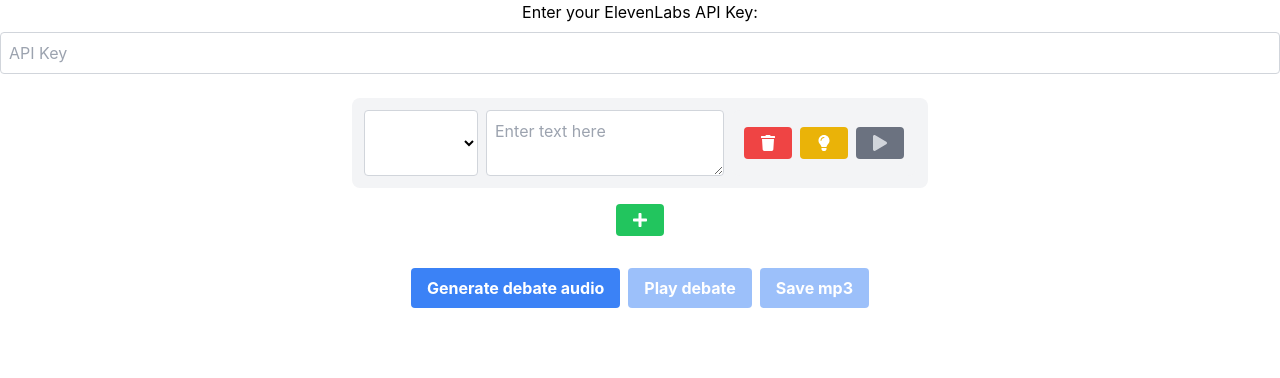
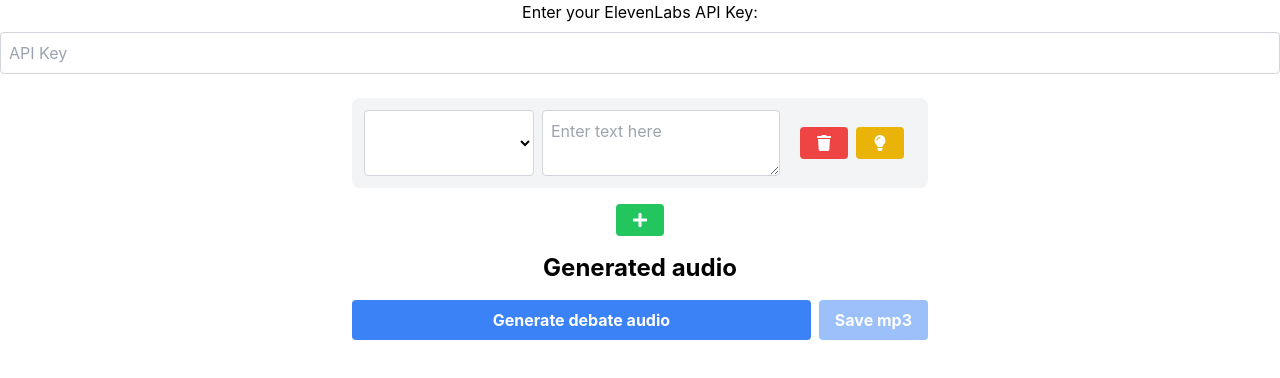
Before and after one commit to szulcmaciej/debater, a React (Create React App) app: page / in a window 1280 px wide. Both pictures are taken after a click on the button 640 px from the left and 114 px from the top of the page. Shown: the top 378 px of the page. Built offline with nearby package versions, Linux system fonts and the light colour scheme.

Commit message:
add audio players

```diff
--- a/src/components/DialogCreation.js
+++ b/src/components/DialogCreation.js
@@ -1,10 +1,13 @@
-import React, { useState } from 'react';
-import { FaTrash, FaPlay, FaRedo, FaLightbulb, FaPlus } from 'react-icons/fa';
+import React, { useState, useRef, useEffect } from 'react';
+import { FaTrash, FaRedo, FaLightbulb, FaPlus } from 'react-icons/fa';
 import { elevenTextToSpeech, concatenateStatementsAudio } from '../api/audio';
 
 const DialogCreation = ({ speakers, apiKey }) => {
     const [dialog, setDialog] = useState([]);
     const [generatedDialogAudio, setGeneratedDialogAudio] = useState(null);
+    const statementAudioRefs = useRef([]);
+    const dialogAudioRef = useRef(null);
+
     const addStatement = () => {
         setDialog([...dialog, { speaker: speakers[0]?.voice_id, text: '', }]);
     };
@@ -62,22 +65,6 @@
         }
     };
 
-    const playStatementAudio = async (statement) => {
-        if (statement.generatedAudio) {
-            playAudio(statement.generatedAudio);
-        }
-    };
-
-    const playAudio = async (audioBlob) => {
-        try {
-            const url = window.URL.createObjectURL(audioBlob);
-            const audio = new Audio(url);
-            audio.play();
-        } catch (error) {
-            console.error('Error in playing audio:', error);
-        }
-    };
-
     var saveBlob = (function () {
         var a = document.createElement("a");
         document.body.appendChild(a);
@@ -91,11 +78,26 @@
         };
     }());
 
+    useEffect(() => {
+        statementAudioRefs.current.forEach(audioEl => {
+            if (audioEl) {
+                audioEl.load();
+            }
+        });
+    }, [dialog]);
+
+    useEffect(() => {
+        if (dialogAudioRef.current) {
+            dialogAudioRef.current.load();
+        }
+    }, [generatedDialogAudio]);
+
     return (
         <div className="flex flex-col items-center p-4">
             <div className="w-full max-w-xl space-y-4">
                 {dialog.map((statement, index) => (
-                    <div key={index} className="flex flex-col sm:flex-row space-y-2 sm:space-y-0 sm:space-x-2 bg-gray-100 p-3 rounded-lg">
+                    <div className="flex flex-col bg-gray-100 p-3 rounded-lg">
+                        <div key={index} className="flex flex-col sm:flex-row space-y-2 sm:space-y-0 sm:space-x-2">
                             <select
                                 className="flex-1 bg-white border border-gray-300 p-2 rounded"
                                 value={statement.speaker}
@@ -124,14 +126,14 @@
                                     title={statement.text === statement.prevText ? 'Regenerate Audio' : 'Generate Audio'}>
                                     {statement.text === statement.prevText ? <FaRedo /> : <FaLightbulb />}
                                 </button>
-                            <button
-                                className={`font-bold py-2 px-4 rounded ${statement.generatedAudio && statement.text === statement.prevText ? 'bg-blue-500 hover:bg-blue-700 text-white' : 'bg-gray-500 text-gray-300 cursor-not-allowed'}`}
-                                onClick={() => playStatementAudio(statement)}
-                                disabled={!statement.generatedAudio || statement.text !== statement.prevText}
-                                title={statement.generatedAudio && statement.text === statement.prevText ? 'Play Audio' : 'Audio not available, generate it first with the other button.'}>
-                                <FaPlay />
-                            </button>
                             </div>
+                        </div>
+                        {statement.generatedAudio && (
+                            <audio className="w-full" ref={el => statementAudioRefs.current[index] = el} controls>
+                                <source src={window.URL.createObjectURL(statement.generatedAudio)} type="audio/mp3" />
+                                Your browser does not support the audio element.
+                            </audio>
+                        )}
                     </div>
                 ))}
                 <div className="flex justify-center">
@@ -142,14 +144,21 @@
                     </button>
                 </div>
             </div>
-            <div>
+            <div className="w-full max-w-xl">
                 <div className="flex justify-center py-4">
-                    {/* <h2>Whole debate audio</h2> */}
+                    <h2 className="text-2xl font-bold">Generated audio</h2>
                 </div>
-                <div className="flex flex-col sm:flex-row space-y-2 sm:space-y-0 sm:space-x-2">
-                    <button className="bg-blue-500 hover:bg-blue-700 text-white font-bold py-2 px-4 rounded" onClick={() => generateDialogAudio()}>Generate debate audio</button>
-                    <button className={`bg-blue-500 hover:bg-blue-700 text-white font-bold py-2 px-4 rounded ${!generatedDialogAudio ? 'opacity-50 cursor-not-allowed' : ''}`} onClick={() => playAudio(generatedDialogAudio)} disabled={!generatedDialogAudio}>Play debate</button>
-                    <button className={`bg-blue-500 hover:bg-blue-700 text-white font-bold py-2 px-4 rounded ${!generatedDialogAudio ? 'opacity-50 cursor-not-allowed' : ''}`} onClick={() => saveBlob(generatedDialogAudio, 'dialog.mp3')} disabled={!generatedDialogAudio}>Save mp3</button>
+                <div className="flex flex-col space-y-2">
+                    <div className="flex flex-col sm:flex-row space-y-2 sm:space-y-0 sm:space-x-2 justify-center">
+                        <button className="flex-1 bg-blue-500 hover:bg-blue-700 text-white font-bold py-2 px-4 rounded" onClick={() => generateDialogAudio()}>Generate debate audio</button>
+                        <button className={`flex-2 bg-blue-500 hover:bg-blue-700 text-white font-bold py-2 px-4 rounded ${!generatedDialogAudio ? 'opacity-50 cursor-not-allowed' : ''}`} onClick={() => saveBlob(generatedDialogAudio, 'dialog.mp3')} disabled={!generatedDialogAudio}>Save mp3</button>
+                    </div>
+                    {generatedDialogAudio && (
+                        <audio className="w-full" ref={dialogAudioRef} controls>
+                            <source src={window.URL.createObjectURL(generatedDialogAudio)} type="audio/mp3" />
+                            Your browser does not support the audio element.
+                        </audio>
+                    )}
                 </div>
             </div>
         </div>
```
Lines whose indentation alone changed are shown as unchanged.
